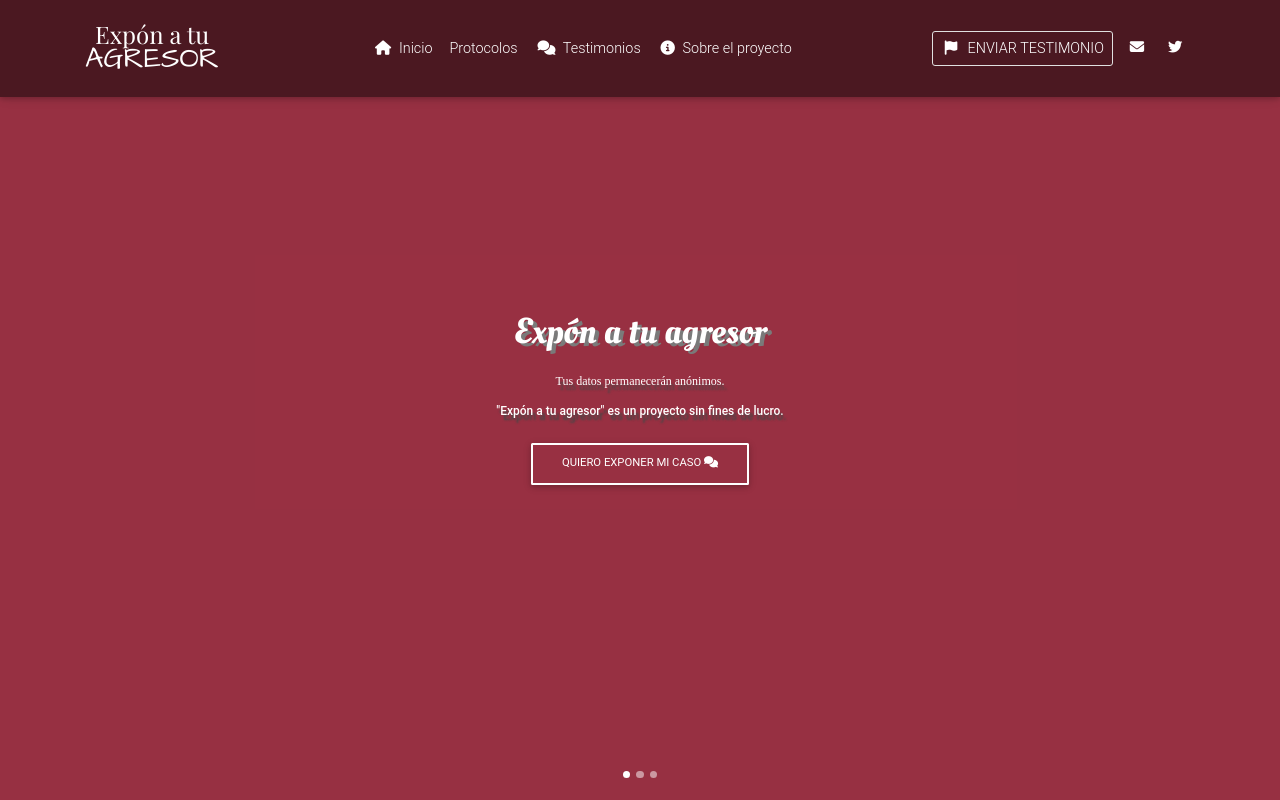
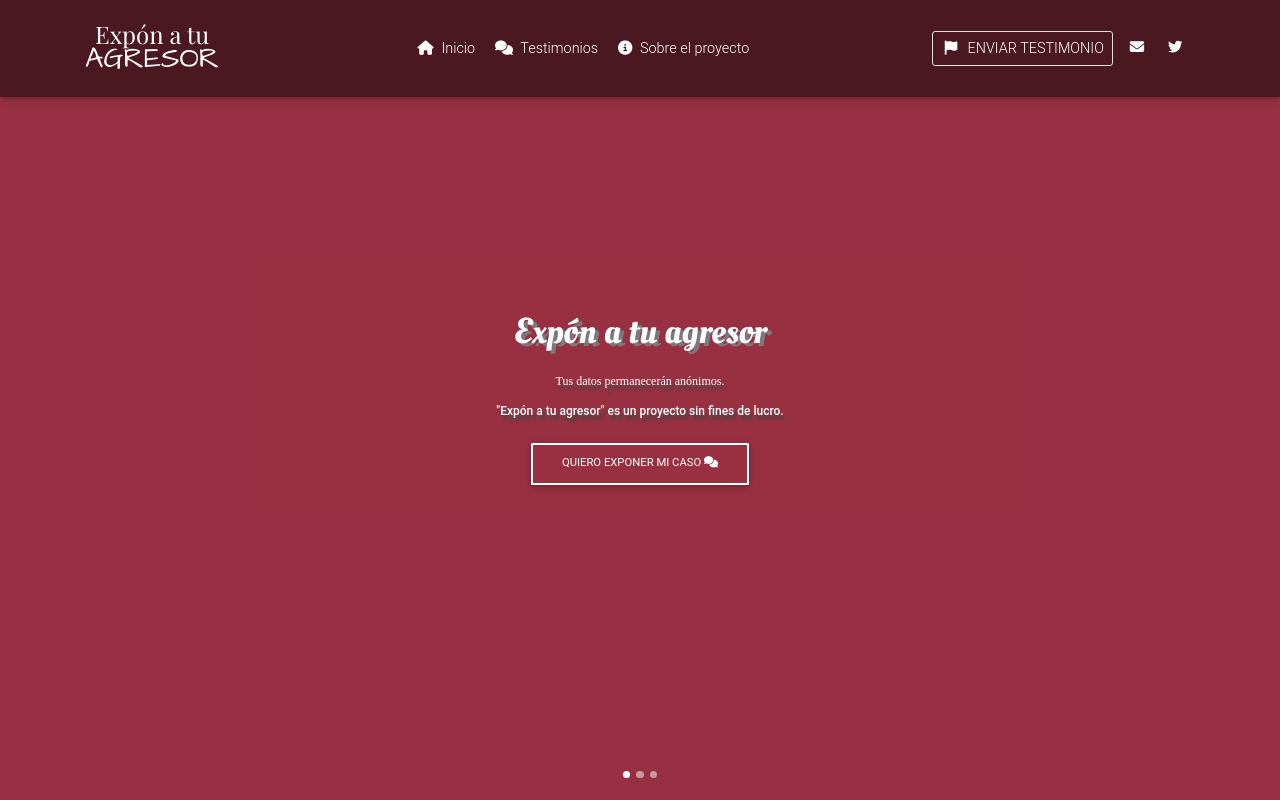
Before and after one commit to yeguacelestial/proyecto-azafran, a Django app: page / in a window 1280 px wide. Run offline with Django 3.2, Linux system fonts and the light colour scheme; some libraries are stand-ins or nearby versions; some web fonts are replaced.

Commit message:
Removed 'protocolos' page

```diff
--- a/azafran_denuncias/templates/azafran_denuncias/base.html
+++ b/azafran_denuncias/templates/azafran_denuncias/base.html
@@ -57,30 +57,31 @@
       <div class="collapse navbar-collapse"></div>
       <div class="collapse navbar-collapse" id="navbarSupportedContent">
 
-        <!-- Left -->
+        <!-- Center navbar-->
         <ul class="navbar-nav mr-auto">
+
           <li class="nav-item">
             <a class="nav-link" href="{% url 'inicio' %}">
               <i class="fas fa-home"></i> Inicio
               <span class="sr-only">(current)</span>
             </a>
           </li>
-          <li class="nav-item">
-            <a class="nav-link" id="protocolos">Protocolos</a>
 
-          </li>
           <li class="nav-item">
             <a class="nav-link" href="{% url 'denuncias' %}" id="denuncias">
               <i class="fas fa-comments"></i> Testimonios</a>
           </li>
+
           <li class="nav-item">
             <a class="nav-link" id="about">
               <i class="fas fa-info-circle"></i> Sobre el proyecto</a>
           </li>
+
         </ul>
 
         <!-- Right -->
         <ul class="navbar-nav nav-flex-icons navbar-right">
+
           <li class="nav-item btn-enviar-testimonio">
               <a href="{% url 'denunciar' %}" class="nav-link border border-light rounded" type="button">
                 <i class="fas fa-flag">
@@ -88,26 +89,19 @@
                 ENVIAR TESTIMONIO
               </a>
             </li>
+
             <li class="nav-item">
               <a class="nav-link" id="gmail" href="mailto:exponatuagresor@gmail.com">
                 <i class="fas fa-envelope"></i>
               </a>
             </li>
-            {% comment %} <li class="nav-item">
-              <a class="nav-link" type="button" id="telegram">
-                <i class="fab fa-telegram-plane"></i>
-              </a>
-            </li>
-            <li class="nav-item">
-              <a class="nav-link" id="facebook">
-                <i class="fab fa-facebook-f"></i>
-              </a>
-            </li> {% endcomment %}
+
             <li class="nav-item">
               <a class="nav-link" id="twitter" href="http://www.twitter.com/exponatuagresor" target="__blank">
                 <i class="fab fa-twitter"></i>
               </a>
             </li>
+
         </ul>
       </div>
     </div>
```
Also changed, not shown: azafran_denuncias/templates/azafran_denuncias/protocolos.html (deleted, +0 -10 lines).
